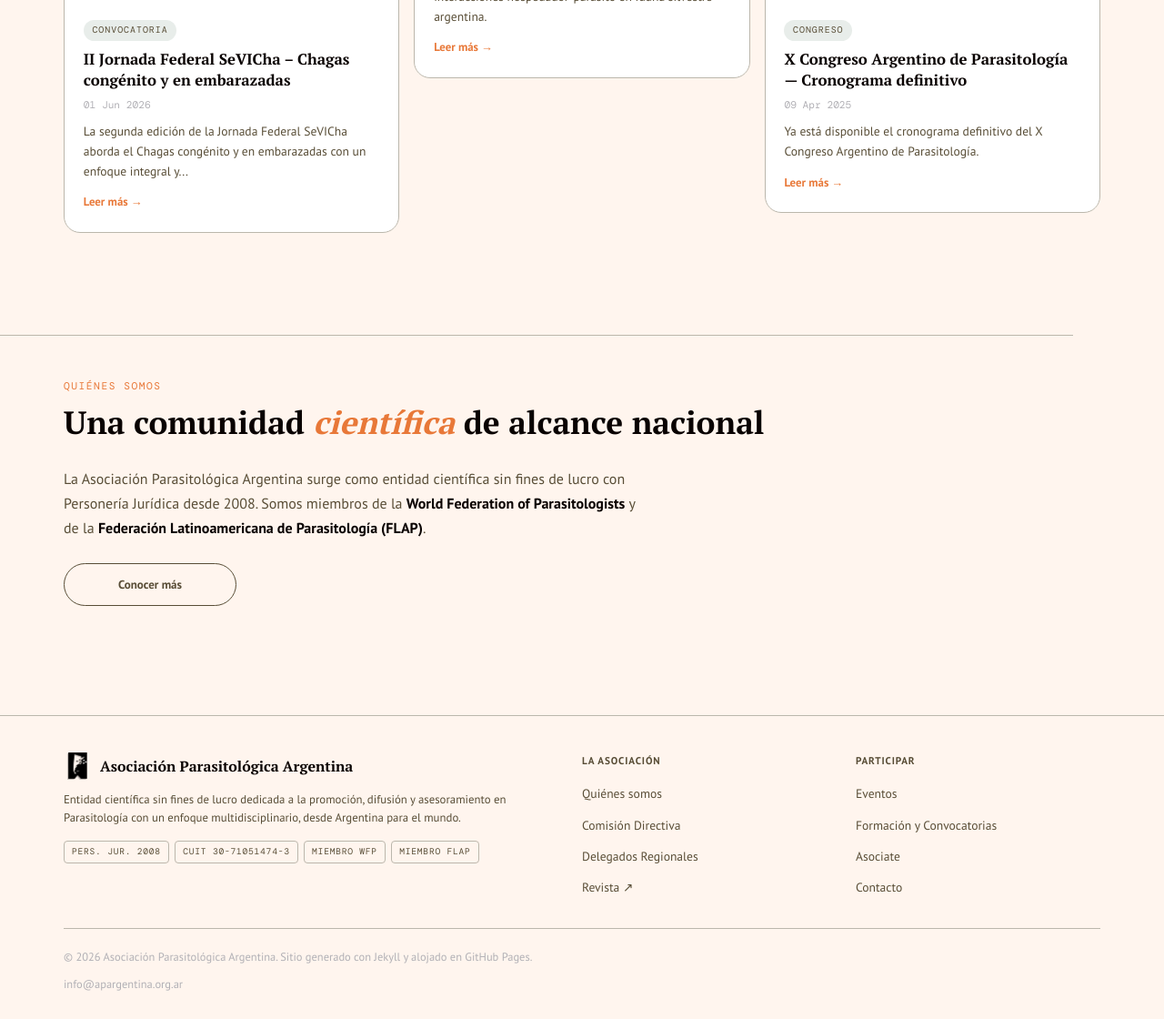
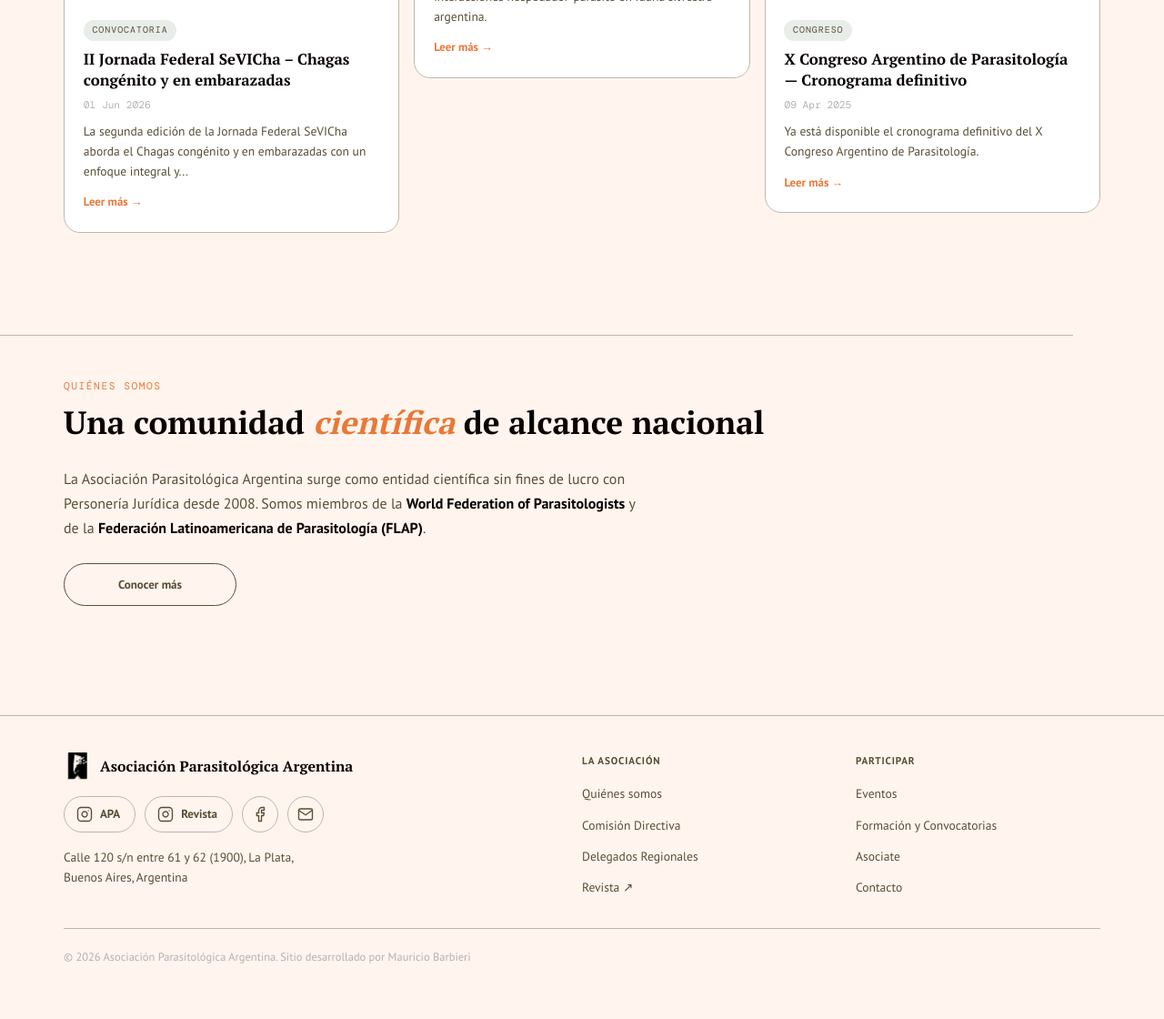
Before and after one commit to mbarbierif/mbarbierif.github.io, a Jekyll site: the page built from index.html, in a window 1280 px wide and 1400 px high, scrolled down 619 px, cut to the strip 280-1400 px from the top of the window. Shown: the whole strip at 91% size. Built offline with Jekyll 4.4.1, drawn with Linux system fonts in a browser that asks for light colours; after the commit the page ends 1988 px from its top, so only the background shows below that.

Commit message:
Footer changes 1.0

```diff
--- a/_config.yml
+++ b/_config.yml
@@ -33,9 +33,13 @@ exclude:
   - Gemfile.lock
   - node_modules
 
-email: info@apargentina.org.ar
-twitter: "@APA_Argentina"
+email: secretaria@apargentina.org.ar
 revista_url: "http://www.revargparasitologia.com.ar/ojs/index.php/rap"
+
+# Redes sociales (footer). Si un valor queda vacío (""), el botón no se muestra.
+instagram_url: "https://www.instagram.com/asocparasitologicaargentina/"            # Instagram de la APA
+revista_instagram_url: "https://www.instagram.com/revargparasitologia/"    # Instagram de la Revista
+facebook_url: "https://www.facebook.com/share/1WZXD5F2YC/"             # Facebook de la APA
 
 # Navegación — aprobada por el equipo.
 # "Revista" no es un ítem de nav: vive como link externo desde Inicio
--- a/_includes/footer.html
+++ b/_includes/footer.html
@@ -7,16 +7,19 @@
           <img src="{{ '/assets/img/logo.png' | relative_url }}" alt="APA">
           <span>Asociación Parasitológica Argentina</span>
         </div>
-        <p class="footer-desc">
-          Entidad científica sin fines de lucro dedicada a la promoción, difusión y asesoramiento
-          en Parasitología con un enfoque multidisciplinario, desde Argentina para el mundo.
-        </p>
-        <div class="footer-badges">
-          <span class="footer-badge">Pers. Jur. 2008</span>
-          <span class="footer-badge">CUIT 30-71051474-3</span>
-          <span class="footer-badge">Miembro WFP</span>
-          <span class="footer-badge">Miembro FLAP</span>
+        <div class="footer-social">
+          {% if site.instagram_url != "" %}
+          <a class="social-btn social-btn--label" href="{{ site.instagram_url }}" target="_blank" rel="noopener" aria-label="Instagram de la Asociación Parasitológica Argentina" title="Instagram APA"><svg viewBox="0 0 24 24" aria-hidden="true"><rect x="2" y="2" width="20" height="20" rx="5" ry="5"/><path d="M16 11.37A4 4 0 1 1 12.63 8 4 4 0 0 1 16 11.37z"/><line x1="17.5" y1="6.5" x2="17.51" y2="6.5"/></svg><span>APA</span></a>
+          {% endif %}
+          {% if site.revista_instagram_url != "" %}
+          <a class="social-btn social-btn--label" href="{{ site.revista_instagram_url }}" target="_blank" rel="noopener" aria-label="Instagram de la Revista Argentina de Parasitología" title="Instagram Revista"><svg viewBox="0 0 24 24" aria-hidden="true"><rect x="2" y="2" width="20" height="20" rx="5" ry="5"/><path d="M16 11.37A4 4 0 1 1 12.63 8 4 4 0 0 1 16 11.37z"/><line x1="17.5" y1="6.5" x2="17.51" y2="6.5"/></svg><span>Revista</span></a>
+          {% endif %}
+          {% if site.facebook_url != "" %}
+          <a class="social-btn" href="{{ site.facebook_url }}" target="_blank" rel="noopener" aria-label="Facebook de la Asociación Parasitológica Argentina" title="Facebook"><svg viewBox="0 0 24 24" aria-hidden="true"><path d="M18 2h-3a5 5 0 0 0-5 5v3H7v4h3v8h4v-8h3l1-4h-4V7a1 1 0 0 1 1-1h3z"/></svg></a>
+          {% endif %}
+          <a class="social-btn" href="mailto:{{ site.email }}" aria-label="Enviar un correo a {{ site.email }}" title="Correo"><svg viewBox="0 0 24 24" aria-hidden="true"><path d="M4 4h16c1.1 0 2 .9 2 2v12c0 1.1-.9 2-2 2H4c-1.1 0-2-.9-2-2V6c0-1.1.9-2 2-2z"/><polyline points="22,6 12,13 2,6"/></svg></a>
         </div>
+        <address class="footer-address">Calle 120 s/n entre 61 y 62 (1900), La Plata, Buenos Aires, Argentina</address>
       </div>
 
       <div>
@@ -35,15 +38,14 @@
           <li><a href="{{ '/eventos/' | relative_url }}">Eventos</a></li>
           <li><a href="{{ '/formacion-convocatorias/' | relative_url }}">Formación y Convocatorias</a></li>
           <li><a href="{{ '/asociate/' | relative_url }}">Asociate</a></li>
-          <li><a href="mailto:{{ site.email }}">Contacto</a></li>
+          <li><a href="{{ '/contacto/' | relative_url }}">Contacto</a></li>
         </ul>
       </div>
 
     </div>
 
     <div class="footer-bottom">
-      <span>© {{ 'now' | date: "%Y" }} Asociación Parasitológica Argentina. Sitio generado con Jekyll y alojado en GitHub Pages.</span>
-      <span>{{ site.email }}</span>
+      <span>© {{ 'now' | date: "%Y" }} Asociación Parasitológica Argentina. Sitio desarrollado por Mauricio Barbieri</span>
     </div>
   </div>
 </footer>
--- a/assets/css/main.css
+++ b/assets/css/main.css
@@ -328,17 +328,26 @@ ul { list-style: none; }
 /* ── Footer ── */
 .site-footer { border-top: 1px solid var(--border); padding: 2.5rem 0 1.75rem; margin-top: 3rem; }
 .footer-grid { display: grid; grid-template-columns: 1fr; gap: 2rem; margin-bottom: 2rem; }
-.footer-brand { display: flex; align-items: center; gap: 10px; margin-bottom: 0.75rem; }
+.footer-brand { display: flex; align-items: center; gap: 10px; margin-bottom: 1.1rem; }
 .footer-brand img { width: 30px; height: 30px; object-fit: contain; }
 .footer-brand span { font-family: var(--font-display); font-weight: 700; font-size: 1rem; }
-.footer-desc { font-size: 0.8rem; color: var(--text-mid); line-height: 1.6; margin-bottom: 0.9rem; }
-.footer-badges { display: flex; gap: 0.4rem; flex-wrap: wrap; }
-.footer-badge { font-family: var(--font-mono); font-size: 0.6rem; letter-spacing: 0.08em; text-transform: uppercase; color: var(--text-mid); border: 1px solid var(--border); border-radius: 4px; padding: 0.2rem 0.5rem; }
+.footer-social { display: flex; flex-wrap: wrap; gap: 10px; margin-bottom: 1.1rem; }
+.social-btn {
+  display: inline-flex; align-items: center; justify-content: center; gap: 8px;
+  height: 40px; min-width: 40px;
+  border: 1px solid var(--border); border-radius: 999px;
+  color: var(--text-mid);
+  transition: color var(--transition), border-color var(--transition), background var(--transition);
+}
+.social-btn svg { width: 18px; height: 18px; fill: none; stroke: currentColor; stroke-width: 1.8; stroke-linecap: round; stroke-linejoin: round; }
+.social-btn:hover { border-color: var(--accent); color: var(--accent); background: var(--accent-dim); }
+.social-btn--label { padding: 0 16px 0 13px; font-family: var(--font-body); font-weight: 600; font-size: 13px; }
+.footer-address { font-style: normal; font-size: 0.85rem; color: var(--text-mid); line-height: 1.6; max-width: 280px; }
 .footer-col-title { font-size: 0.7rem; font-weight: 700; letter-spacing: 0.08em; text-transform: uppercase; color: var(--text-mid); margin-bottom: 0.8rem; }
 .footer-links { display: flex; flex-direction: column; gap: 0.5rem; }
 .footer-links a { font-size: 0.85rem; color: var(--text-mid); }
 .footer-links a:hover { color: var(--accent); }
-.footer-bottom { border-top: 1px solid var(--border); padding-top: 1.25rem; display: flex; flex-direction: column; gap: 0.6rem; font-size: 0.78rem; color: var(--muted); }
+.footer-bottom { border-top: 1px solid var(--border); padding-top: 1.25rem; font-size: 0.78rem; color: var(--muted); }
 
 /* ── Map page ── */
 .map-container { border-radius: var(--radius-lg); overflow: hidden; border: 1px solid var(--border); box-shadow: var(--shadow); margin-bottom: 2rem; }
```
